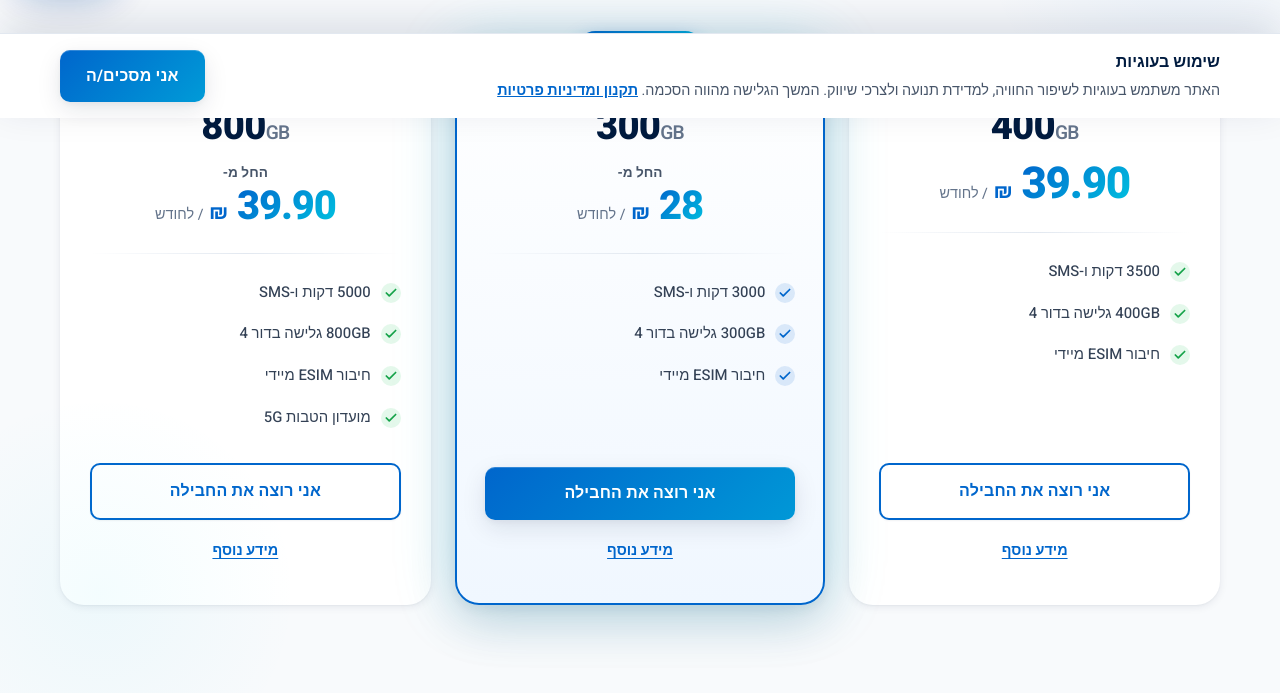
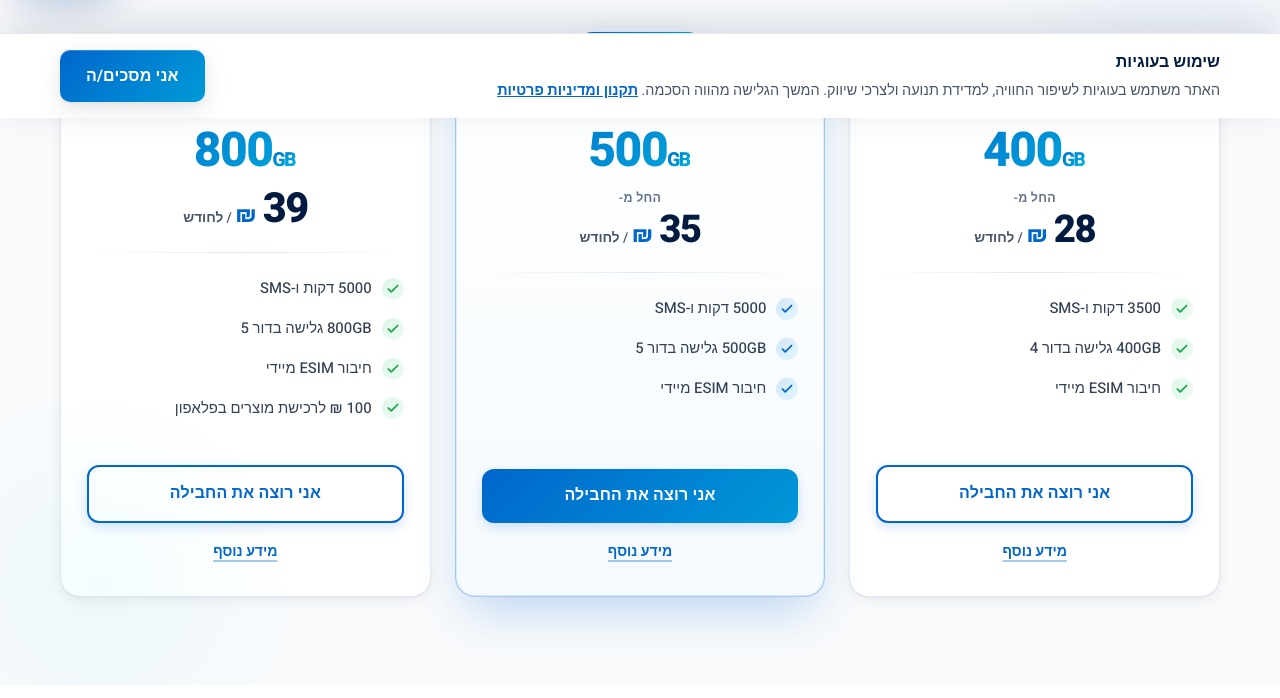
Before and after one commit to ngursellall-hue/pelephone-sale, a website: page index.html in a window 1280 px wide. Shown: the part 682-1380 px from the top of the page. Drawn offline with Linux system fonts and the light colour scheme; no server answers.

Commit message:
Update hero styling, package cards, and plan detail modals for all three plans.
Co-authored-by: Cursor <cursoragent@cursor.com>

```diff
--- a/css/main.css
+++ b/css/main.css
@@ -436,32 +436,57 @@ h1, h2, h3, h4 {
 }
 
 .hero__title {
-  font-size: clamp(1.7rem, 5.6vw, 3rem);
-  color: var(--blue-deeper);
   margin-bottom: 12px;
   animation: fadeInUp 0.6s 0.1s var(--ease) both;
   letter-spacing: -0.02em;
-  font-weight: 800;
-  line-height: 1.2;
-}
-
-.hero__title span {
+  line-height: 1.15;
+  text-align: center;
+}
+
+.hero__title-line {
+  display: block;
+  font-size: clamp(1.35rem, 4.4vw, 2.1rem);
+  color: var(--blue-deeper);
+  font-weight: 700;
+  margin-bottom: 6px;
+}
+
+.hero__title-accent {
+  display: inline-block;
+  font-size: clamp(1.9rem, 6.4vw, 3.4rem);
+  font-weight: 900;
+  color: var(--blue-primary);
   background: var(--grad-primary);
   -webkit-background-clip: text;
   -webkit-text-fill-color: transparent;
   background-clip: text;
   position: relative;
-  display: inline-block;
+  padding-bottom: 6px;
+}
+
+.hero__title-accent::after {
+  content: '';
+  position: absolute;
+  left: 50%;
+  bottom: 0;
+  transform: translateX(-50%);
+  width: 60%;
+  max-width: 280px;
+  height: 4px;
+  background: var(--grad-primary);
+  border-radius: 999px;
+  opacity: 0.5;
 }
 
 .hero__subtitle {
-  font-size: 0.98rem;
-  color: var(--gray-600);
-  margin-bottom: 18px;
+  font-size: 1.02rem;
+  color: var(--gray-700);
+  margin-bottom: 20px;
   animation: fadeInUp 0.6s 0.2s var(--ease) both;
-  line-height: 1.55;
-  max-width: 540px;
+  line-height: 1.6;
+  max-width: 560px;
   margin-inline: auto;
+  font-weight: 500;
 }
 
 .hero__features {
@@ -956,11 +981,11 @@ h1, h2, h3, h4 {
 
 .package-card {
   background: var(--white);
-  border-radius: var(--radius-lg);
-  padding: 36px 28px;
-  box-shadow: var(--shadow-sm);
-  border: 2px solid transparent;
-  transition: transform 0.4s var(--ease), box-shadow 0.4s var(--ease), border-color 0.4s var(--ease);
+  border-radius: 20px;
+  padding: 38px 26px 28px;
+  box-shadow: 0 4px 14px rgba(15, 23, 42, 0.06), 0 1px 2px rgba(15, 23, 42, 0.04);
+  border: 1px solid var(--gray-200);
+  transition: transform 0.35s var(--ease), box-shadow 0.35s var(--ease), border-color 0.35s var(--ease);
   position: relative;
   display: flex;
   flex-direction: column;
@@ -974,27 +999,49 @@ h1, h2, h3, h4 {
   top: 0;
   right: 0;
   left: 0;
-  height: 4px;
+  height: 5px;
   background: var(--gray-200);
-  transition: background 0.4s var(--ease);
-  border-radius: var(--radius-lg) var(--radius-lg) 0 0;
+  transition: background 0.4s var(--ease), height 0.35s var(--ease);
+  border-radius: 20px 20px 0 0;
+  z-index: 1;
+}
+
+.package-card::after {
+  content: '';
+  position: absolute;
+  inset: 0;
+  background: radial-gradient(circle at 50% 0%, rgba(0, 102, 204, 0.06) 0%, transparent 55%);
+  opacity: 0;
+  transition: opacity 0.35s var(--ease);
+  pointer-events: none;
   z-index: 0;
+  border-radius: 20px;
+}
+
+.package-card > * {
+  position: relative;
+  z-index: 2;
 }
 
 .package-card:hover {
-  transform: translateY(-6px);
-  box-shadow: var(--shadow-lg);
-  border-color: rgba(0, 102, 204, 0.2);
+  transform: translateY(-8px);
+  box-shadow: 0 24px 48px -12px rgba(0, 102, 204, 0.20), 0 10px 24px -8px rgba(15, 23, 42, 0.10);
+  border-color: rgba(0, 102, 204, 0.25);
 }
 
 .package-card:hover::before {
   background: var(--grad-primary);
+  height: 6px;
+}
+
+.package-card:hover::after {
+  opacity: 1;
 }
 
 .package-card--featured {
-  background: linear-gradient(180deg, #ffffff 0%, #f0f7ff 100%);
-  border-color: var(--blue-primary);
-  box-shadow: var(--shadow-lg), 0 0 60px rgba(34, 211, 238, 0.25);
+  background: linear-gradient(180deg, #ffffff 0%, #f5fafe 100%);
+  border-color: rgba(0, 102, 204, 0.35);
+  box-shadow: 0 24px 48px -12px rgba(0, 102, 204, 0.25), 0 0 0 1px rgba(0, 102, 204, 0.10) inset;
   z-index: 1;
 }
 
@@ -1003,35 +1050,41 @@ h1, h2, h3, h4 {
   height: 6px;
 }
 
-@media (min-width: 768px) {
+@media (min-width: 992px) {
+  .package-card--featured {
+    transform: translateY(-12px);
+  }
+
   .package-card--featured:hover {
-    transform: translateY(-6px);
+    transform: translateY(-18px);
   }
 }
 
 .package-card__badge {
   position: absolute;
-  top: -16px;
+  top: -14px;
   right: 50%;
   transform: translateX(50%);
   background: var(--grad-primary);
   color: var(--white);
-  padding: 8px 20px;
+  padding: 8px 22px;
   border-radius: var(--radius-full);
   font-size: 0.82rem;
   font-weight: 800;
   white-space: nowrap;
   letter-spacing: 0.02em;
-  box-shadow: 0 8px 20px rgba(0, 102, 204, 0.4);
+  box-shadow: 0 10px 24px rgba(0, 102, 204, 0.35), 0 0 0 4px rgba(255, 255, 255, 0.9);
   z-index: 5;
   display: inline-flex;
   align-items: center;
+  gap: 4px;
 }
 
 .package-card__badge::before {
   content: '★';
-  margin-inline-end: 4px;
   color: var(--gold);
+  font-size: 0.95rem;
+  line-height: 1;
 }
 
 .package-card__savings {
@@ -1048,84 +1101,102 @@ h1, h2, h3, h4 {
 }
 
 .package-card__name {
-  font-size: 1.1rem;
-  color: var(--gray-500);
-  margin-bottom: 4px;
+  font-size: 0.95rem;
+  color: var(--blue-primary);
+  margin-bottom: 14px;
   text-align: center;
-  font-weight: 600;
-  letter-spacing: 0.05em;
+  font-weight: 700;
+  letter-spacing: 0.08em;
   text-transform: uppercase;
   position: relative;
+}
+
+.package-card__name::after {
+  content: '';
+  display: block;
+  width: 32px;
+  height: 2px;
+  background: var(--grad-primary);
+  border-radius: 2px;
+  margin: 8px auto 0;
+  opacity: 0.6;
 }
 
 .package-card__data-big {
   text-align: center;
-  font-size: 2.4rem;
-  font-weight: 800;
-  color: var(--blue-deeper);
-  margin-bottom: 16px;
-  letter-spacing: -0.02em;
-  line-height: 1;
-  position: relative;
-}
-
-.package-card__data-big-unit {
-  font-size: 1.2rem;
-  color: var(--gray-500);
-  font-weight: 600;
-}
-
-.package-card__price {
-  text-align: center;
-  margin-bottom: 16px;
-  position: relative;
-  display: flex;
-  align-items: baseline;
-  justify-content: center;
-  gap: 6px;
-  flex-wrap: wrap;
-}
-
-.package-card__from {
-  font-size: 0.85rem;
-  font-weight: 700;
-  color: var(--gray-600);
-  width: 100%;
-  text-align: center;
-  margin-bottom: -4px;
-}
-
-.package-card__amount {
-  font-size: 3.25rem;
-  font-weight: 800;
+  font-size: 3rem;
+  font-weight: 900;
   background: var(--grad-primary);
   -webkit-background-clip: text;
   -webkit-text-fill-color: transparent;
   background-clip: text;
+  color: var(--blue-primary);
+  margin-bottom: 14px;
+  letter-spacing: -0.03em;
   line-height: 1;
-  letter-spacing: -0.03em;
+  position: relative;
+}
+
+.package-card__data-big-unit {
+  font-size: 1.2rem;
+  background: var(--grad-primary);
+  -webkit-background-clip: text;
+  -webkit-text-fill-color: transparent;
+  background-clip: text;
+  color: var(--blue-primary);
+  font-weight: 700;
+  margin-inline-start: 2px;
+}
+
+.package-card__price {
+  text-align: center;
+  margin-bottom: 14px;
+  position: relative;
+  display: flex;
+  align-items: baseline;
+  justify-content: center;
+  gap: 4px;
+  flex-wrap: wrap;
+}
+
+.package-card__from {
+  font-size: 0.78rem;
+  font-weight: 600;
+  color: var(--gray-500);
+  width: 100%;
+  text-align: center;
+  margin-bottom: -2px;
+  letter-spacing: 0.02em;
+}
+
+.package-card__amount {
+  font-size: 3.25rem;
+  font-weight: 900;
+  color: var(--blue-deeper);
+  line-height: 1;
+  letter-spacing: -0.04em;
 }
 
 .package-card__price .package-card__amount {
-  font-size: 2.75rem;
+  font-size: 2.6rem;
 }
 
 .package-card__price:has(.package-card__from) .package-card__amount {
-  font-size: 2.5rem;
+  font-size: 2.4rem;
 }
 
 .package-card__currency {
-  font-size: 1.25rem;
-  font-weight: 700;
+  font-size: 1.35rem;
+  font-weight: 800;
   color: var(--blue-primary);
   align-self: baseline;
-  margin-inline-start: 0.15em;
+  margin-inline-start: 0.1em;
 }
 
 .package-card__period {
-  font-size: 0.9rem;
-  color: var(--gray-500);
-  font-weight: 500;
+  font-size: 0.85rem;
+  color: var(--gray-600);
+  font-weight: 600;
 }
 
 .package-card__old-price {
@@ -1140,47 +1211,59 @@ h1, h2, h3, h4 {
 .package-card__divider {
   height: 1px;
   background: linear-gradient(90deg, transparent, var(--gray-200), transparent);
-  margin: 8px 0 18px;
+  margin: 6px 0 16px;
 }
 
 .package-card__features {
   list-style: none;
   flex: 1;
   min-height: 9.75rem;
-  margin-bottom: 24px;
+  margin-bottom: 20px;
 }
 
 .package-card > .btn {
   margin-top: auto;
+  border-radius: 12px;
+  padding: 14px 20px;
+  font-weight: 700;
+  letter-spacing: 0.01em;
+  box-shadow: 0 4px 12px rgba(0, 102, 204, 0.18);
+  transition: transform 0.2s var(--ease), box-shadow 0.2s var(--ease), background 0.2s var(--ease);
+}
+
+.package-card > .btn:hover {
+  transform: translateY(-2px);
+  box-shadow: 0 8px 20px rgba(0, 102, 204, 0.28);
 }
 
 .package-card__features li {
   display: flex;
   align-items: center;
   gap: 10px;
-  padding: 9px 0;
+  padding: 8px 0;
   font-size: 0.93rem;
   color: var(--gray-700);
   font-weight: 500;
 }
 
 .package-card__features li svg {
-  width: 20px;
-  height: 20px;
-  padding: 3px;
-  background: rgba(34, 197, 94, 0.12);
+  width: 22px;
+  height: 22px;
+  padding: 4px;
+  background: linear-gradient(135deg, rgba(34, 197, 94, 0.14) 0%, rgba(34, 197, 94, 0.08) 100%);
   color: #16a34a;
   border-radius: 50%;
   flex-shrink: 0;
+  stroke-width: 3;
 }
 
 .package-card--featured .package-card__features li svg {
-  background: rgba(0, 102, 204, 0.12);
+  background: linear-gradient(135deg, rgba(0, 102, 204, 0.16) 0%, rgba(34, 211, 238, 0.10) 100%);
   color: var(--blue-primary);
 }
 
 .package-card__footer {
-  margin-top: 14px;
+  margin-top: 12px;
   text-align: center;
 }
 
@@ -1189,17 +1272,20 @@ h1, h2, h3, h4 {
   border: none;
   color: var(--blue-primary);
   font-weight: 600;
-  font-size: 0.9rem;
+  font-size: 0.88rem;
   text-decoration: underline;
-  text-underline-offset: 3px;
+  text-underline-offset: 4px;
+  text-decoration-thickness: 1.5px;
+  text-decoration-color: rgba(0, 102, 204, 0.35);
   cursor: pointer;
   padding: 6px 10px;
   font-family: inherit;
-  transition: color var(--transition);
+  transition: color var(--transition), text-decoration-color var(--transition);
 }
 
 .package-card__more:hover {
   color: var(--blue-dark);
+  text-decoration-color: var(--blue-dark);
 }
 
 /* ---- Lead Form ---- */
@@ -3542,6 +3628,39 @@ main:focus {
   line-height: 1.3;
 }
 
+.modal__section-title {
+  font-size: 1.05rem;
+  color: var(--blue-deeper);
+  margin-bottom: 10px;
+  font-weight: 700;
+}
+
+.modal__section {
+  margin-bottom: 20px;
+}
+
+.modal__section:last-child {
+  margin-bottom: 0;
+}
+
+.modal__section-text {
+  color: var(--gray-600);
+  line-height: 1.65;
+}
+
+.modal__section-text p {
+  margin-bottom: 8px;
+}
+
+.modal__section-text p:last-child {
+  margin-bottom: 0;
+}
+
+.modal__section-text .modal__note {
+  margin-top: 10px;
+  margin-bottom: 0;
+}
+
 .modal__lead {
   color: var(--gray-600);
   margin-bottom: 14px;
--- a/index.html
+++ b/index.html
@@ -70,7 +70,8 @@
         <div class="hero__grid">
           <div class="hero__content">
             <h1 class="hero__title">
-              הגיע הזמן להתקדם — חבילות משתלמות ושירות מעולה
+              <span class="hero__title-line">הגיע הזמן להתקדם</span>
+              <span class="hero__title-accent">חבילות משתלמות ושירות מעולה</span>
             </h1>
             <p class="hero__subtitle">
               השאירו פרטים עכשיו ונציג יחזור אליכם להתאמת חבילה משתלמת לפי הצרכים שלכם.
@@ -121,7 +122,8 @@
               400<span class="package-card__data-big-unit">GB</span>
             </div>
             <div class="package-card__price">
-              <span class="package-card__amount">39.90</span>
+              <span class="package-card__from">החל מ-</span>
+              <span class="package-card__amount">28</span>
               <span class="package-card__currency">₪</span>
               <span class="package-card__period">/ לחודש</span>
             </div>
@@ -138,21 +140,21 @@
           </article>
 
           <article class="package-card package-card--featured reveal">
-            <span class="package-card__badge">הכי משתלם</span>
-            <h3 class="package-card__name">פלאפון Perfect</h3>
+            <span class="package-card__badge">הכי פופולרי</span>
+            <h3 class="package-card__name">together 5G</h3>
             <div class="package-card__data-big">
-              300<span class="package-card__data-big-unit">GB</span>
+              500<span class="package-card__data-big-unit">GB</span>
             </div>
             <div class="package-card__price">
               <span class="package-card__from">החל מ-</span>
-              <span class="package-card__amount">28</span>
+              <span class="package-card__amount">35</span>
               <span class="package-card__currency">₪</span>
               <span class="package-card__period">/ לחודש</span>
             </div>
             <div class="package-card__divider"></div>
             <ul class="package-card__features">
-              <li><svg viewBox="0 0 24 24" fill="none" stroke="currentColor" stroke-width="3" stroke-linecap="round" stroke-linejoin="round" aria-hidden="true"><polyline points="20 6 9 17 4 12"/></svg> 3000 דקות ו-SMS</li>
-              <li><svg viewBox="0 0 24 24" fill="none" stroke="currentColor" stroke-width="3" stroke-linecap="round" stroke-linejoin="round" aria-hidden="true"><polyline points="20 6 9 17 4 12"/></svg> 300GB גלישה בדור 4</li>
+              <li><svg viewBox="0 0 24 24" fill="none" stroke="currentColor" stroke-width="3" stroke-linecap="round" stroke-linejoin="round" aria-hidden="true"><polyline points="20 6 9 17 4 12"/></svg> 5000 דקות ו-SMS</li>
+              <li><svg viewBox="0 0 24 24" fill="none" stroke="currentColor" stroke-width="3" stroke-linecap="round" stroke-linejoin="round" aria-hidden="true"><polyline points="20 6 9 17 4 12"/></svg> 500GB גלישה בדור 5</li>
               <li><svg viewBox="0 0 24 24" fill="none" stroke="currentColor" stroke-width="3" stroke-linecap="round" stroke-linejoin="round" aria-hidden="true"><polyline points="20 6 9 17 4 12"/></svg> חיבור ESIM מיידי</li>
             </ul>
             <a href="#lead-form" class="btn btn-primary btn-block" data-package="perfect">אני רוצה את החבילה</a>
@@ -167,17 +169,16 @@
               800<span class="package-card__data-big-unit">GB</span>
             </div>
             <div class="package-card__price">
-              <span class="package-card__from">החל מ-</span>
-              <span class="package-card__amount">39.90</span>
+              <span class="package-card__amount">39</span>
               <span class="package-card__currency">₪</span>
               <span class="package-card__period">/ לחודש</span>
             </div>
             <div class="package-card__divider"></div>
             <ul class="package-card__features">
               <li><svg viewBox="0 0 24 24" fill="none" stroke="currentColor" stroke-width="3" stroke-linecap="round" stroke-linejoin="round" aria-hidden="true"><polyline points="20 6 9 17 4 12"/></svg> 5000 דקות ו-SMS</li>
-              <li><svg viewBox="0 0 24 24" fill="none" stroke="currentColor" stroke-width="3" stroke-linecap="round" stroke-linejoin="round" aria-hidden="true"><polyline points="20 6 9 17 4 12"/></svg> 800GB גלישה בדור 4</li>
+              <li><svg viewBox="0 0 24 24" fill="none" stroke="currentColor" stroke-width="3" stroke-linecap="round" stroke-linejoin="round" aria-hidden="true"><polyline points="20 6 9 17 4 12"/></svg> 800GB גלישה בדור 5</li>
               <li><svg viewBox="0 0 24 24" fill="none" stroke="currentColor" stroke-width="3" stroke-linecap="round" stroke-linejoin="round" aria-hidden="true"><polyline points="20 6 9 17 4 12"/></svg> חיבור ESIM מיידי</li>
-              <li><svg viewBox="0 0 24 24" fill="none" stroke="currentColor" stroke-width="3" stroke-linecap="round" stroke-linejoin="round" aria-hidden="true"><polyline points="20 6 9 17 4 12"/></svg> מועדון הטבות 5G</li>
+              <li><svg viewBox="0 0 24 24" fill="none" stroke="currentColor" stroke-width="3" stroke-linecap="round" stroke-linejoin="round" aria-hidden="true"><polyline points="20 6 9 17 4 12"/></svg> 100 ₪ לרכישת מוצרים בפלאפון</li>
             </ul>
             <a href="#lead-form" class="btn btn-secondary btn-block" data-package="5g-plus-new">אני רוצה את החבילה</a>
             <p class="package-card__footer">
--- a/js/site-ui.js
+++ b/js/site-ui.js
@@ -9,38 +9,85 @@
 
   var PACKAGE_DETAILS = {
     '4g-plus': {
-      title: '4G plus — 400GB',
-      price: '39.90 ₪ לחודש',
-      html: '<p class="modal__lead">חבילת 4G plus עם נפח גלישה גדול, דקות ו-SMS וחיבור ESIM מיידי.</p>' +
-        '<ul class="modal__list">' +
-        '<li>3500 דקות ו-SMS</li>' +
-        '<li>400GB גלישה בדור 4</li>' +
-        '<li>חיבור ESIM מיידי</li>' +
-        '</ul>' +
-        '<p class="modal__note">* המחירים כפופים לתנאי המבצע. תקופת התחייבות תימסר על ידי הנציג לפני חתימה. מחירים כוללים מע"מ.</p>'
+      title: '4G plus',
+      price: 'החל מ- 28 ₪ לחודש',
+      html:
+        '<section class="modal__section">' +
+          '<h3 class="modal__section-title">1. תנאי התוכנית</h3>' +
+          '<div class="modal__section-text">' +
+            '<p>התכנית כוללת 3000 דקות, 3000 SMS ו-400GB בחודש.</p>' +
+          '</div>' +
+        '</section>' +
+        '<section class="modal__section">' +
+          '<h3 class="modal__section-title">2. מחיר</h3>' +
+          '<div class="modal__section-text">' +
+            '<p>למצטרפים מנוי 1 — 39.9 ש"ח לחודש למנוי</p>' +
+            '<p>למצטרפים מנוי 2 — 35 ש"ח לחודש למנוי</p>' +
+            '<p>למצטרפים מנוי 3 — 33 ש"ח לחודש למנוי</p>' +
+            '<p>למצטרפים מנוי 4 — 30 ש"ח לחודש למנוי</p>' +
+            '<p>למצטרפים מנוי 5 — 28 ש"ח לחודש למנוי</p>' +
+            '<p>מהחודש ה-13 יהיה התשלום 69.90 ₪ לחודש לכל מנוי</p>' +
+          '</div>' +
+        '</section>' +
+        '<section class="modal__section">' +
+          '<h3 class="modal__section-title">3. פרטים נוספים</h3>' +
+          '<div class="modal__section-text">' +
+            '<p>כרטיס SIM ללא עלות</p>' +
+            '<p class="modal__note">* כפופים לתנאי המבצע המעודכנים בחברת פלאפון. ללא התחייבות. מחירים כוללים מע"מ.</p>' +
+          '</div>' +
+        '</section>'
     },
     'perfect': {
-      title: 'פלאפון Perfect — 300GB',
-      price: 'החל מ- 28 ₪ לחודש',
-      html: '<p class="modal__lead">חבילה משתלמת עם 300GB גלישה, דקות ו-SMS וחיבור ESIM מיידי.</p>' +
-        '<ul class="modal__list">' +
-        '<li>3000 דקות ו-SMS</li>' +
-        '<li>300GB גלישה בדור 4</li>' +
-        '<li>חיבור ESIM מיידי</li>' +
-        '</ul>' +
-        '<p class="modal__note">* המחירים כפופים לתנאי המבצע. תקופת התחייבות תימסר על ידי הנציג לפני חתימה. מחירים כוללים מע"מ.</p>'
+      title: 'together 5G',
+      price: 'החל מ- 35 ₪ לחודש',
+      html:
+        '<section class="modal__section">' +
+          '<h3 class="modal__section-title">1. תנאי התוכנית</h3>' +
+          '<div class="modal__section-text">' +
+            '<p>התכנית כוללת 5000 דקות, 5000 SMS ו-500GB בחודש. | גלישה בדור 5</p>' +
+          '</div>' +
+        '</section>' +
+        '<section class="modal__section">' +
+          '<h3 class="modal__section-title">2. מחיר</h3>' +
+          '<div class="modal__section-text">' +
+            '<p>למצטרפים מנוי 1 — 39.9 ש"ח לחודש למנוי</p>' +
+            '<p>למצטרפים 2 מנויים ומעלה — 35 ש"ח לחודש למנוי</p>' +
+            '<p>מהחודש ה-13 יהיה התשלום 69.90 ₪ לחודש לכל מנוי</p>' +
+          '</div>' +
+        '</section>' +
+        '<section class="modal__section">' +
+          '<h3 class="modal__section-title">3. פרטים נוספים</h3>' +
+          '<div class="modal__section-text">' +
+            '<p>כרטיס SIM ללא עלות</p>' +
+            '<p class="modal__note">* כפופים לתנאי המבצע המעודכנים בחברת פלאפון. ללא התחייבות. מחירים כוללים מע"מ.</p>' +
+          '</div>' +
+        '</section>'
     },
     '5g-plus-new': {
-      title: '5G Plus NEW — 800GB',
-      price: 'החל מ- 39.90 ₪ לחודש',
-      html: '<p class="modal__lead">חבילת 5G מתקדמת עם נפח גלישה עצום, דקות ו-SMS ומועדון הטבות 5G.</p>' +
-        '<ul class="modal__list">' +
-        '<li>5000 דקות ו-SMS</li>' +
-        '<li>800GB גלישה בדור 4</li>' +
-        '<li>חיבור ESIM מיידי</li>' +
-        '<li>מועדון הטבות 5G</li>' +
-        '</ul>' +
-        '<p class="modal__note">* המחירים כפופים לתנאי המבצע. תקופת התחייבות תימסר על ידי הנציג לפני חתימה. מחירים כוללים מע"מ.</p>'
+      title: '5G Plus NEW',
+      price: '39 ₪ לחודש',
+      html:
+        '<section class="modal__section">' +
+          '<h3 class="modal__section-title">1. תנאי התוכנית</h3>' +
+          '<div class="modal__section-text">' +
+            '<p>התכנית כוללת 5000 דקות, 5000 SMS ו-800GB בחודש. | גלישה בדור 5</p>' +
+          '</div>' +
+        '</section>' +
+        '<section class="modal__section">' +
+          '<h3 class="modal__section-title">2. מחיר</h3>' +
+          '<div class="modal__section-text">' +
+            '<p>39.9 ש"ח לחודש למנוי</p>' +
+            '<p>מהחודש ה-13 יהיה התשלום 59.90 ₪ לחודש לכל מנוי</p>' +
+          '</div>' +
+        '</section>' +
+        '<section class="modal__section">' +
+          '<h3 class="modal__section-title">3. פרטים נוספים</h3>' +
+          '<div class="modal__section-text">' +
+            '<p>כרטיס SIM ללא עלות</p>' +
+            '<p>הטבת 100 ש"ח לרכישה בפלאפון מוצרים שמחירם מ-599 ש"ח</p>' +
+            '<p class="modal__note">* כפופים לתנאי המבצע המעודכנים בחברת פלאפון. ללא התחייבות. מחירים כוללים מע"מ.</p>' +
+          '</div>' +
+        '</section>'
     }
   };
 
@@ -87,7 +134,7 @@
     if (!packageModal || !info) return;
 
     lastFocus = document.activeElement;
-    packageModalTitle.textContent = info.title + ' · ' + info.price;
+    packageModalTitle.textContent = info.title;
     packageModalBody.innerHTML = info.html;
     if (packageModalCta) {
       packageModalCta.setAttribute('data-package', pkgId);
```
Also changed, not shown: thank-you.html (+3 -3 lines).
